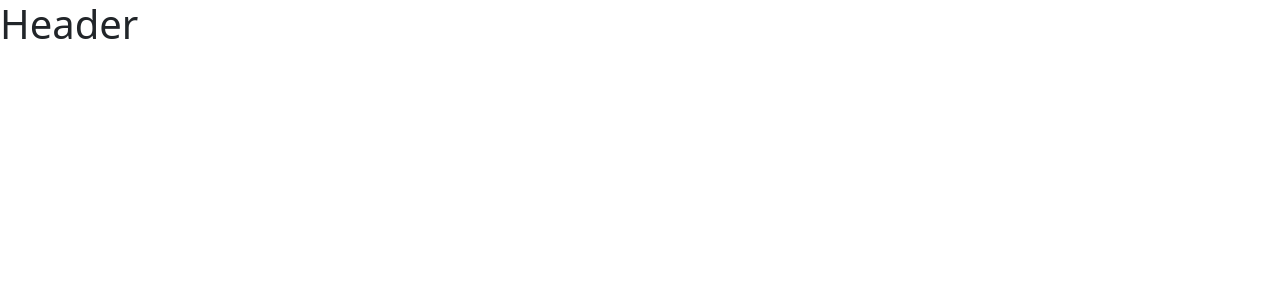
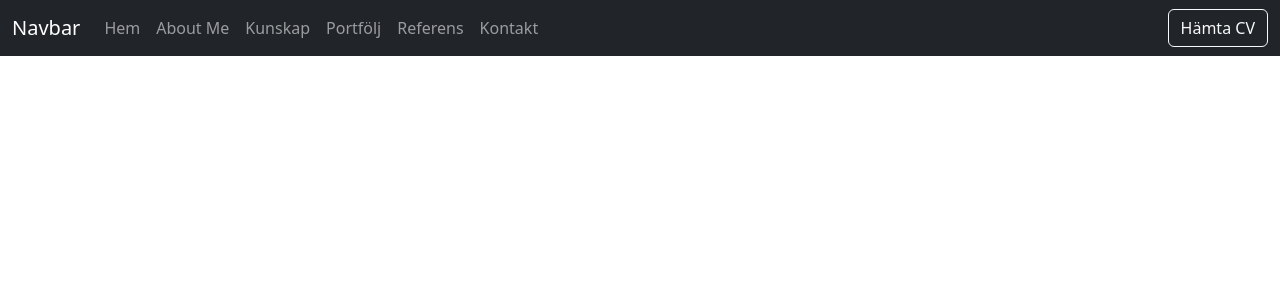
Before and after one commit to Limpan89/Portfolio, a React (Vite) app in the folder portfolio/: page / in a window 1280 px wide. Shown: the top 300 px of the page. Built offline with nearby package versions, Linux system fonts and the light colour scheme.

Commit message:
Applied stylings

```diff
--- a/portfolio/src/components/Header.jsx
+++ b/portfolio/src/components/Header.jsx
@@ -1,9 +1,28 @@
+import HeaderNavItem from "./HeaderNavItem"
 
 function Header() {
 
   return (
-    <header>
-      <h1>Header</h1>
+    <header className="sticky-top">
+      <nav className="navbar navbar-expand-lg bg-dark bottom-border border-body" data-bs-theme="dark">
+        <div className="container-fluid">
+          <a className="navbar-brand" href="#">Navbar</a>
+          <button className="navbar-toggler" type="button" data-bs-toggle="collapse" data-bs-target="#navbarSupportedContent" aria-controls="navbarSupportedContent" aria-expanded="false" aria-label="Toggle navigation">
+            <span className="navbar-toggler-icon"></span>
+          </button>
+          <div className="collapse navbar-collapse" id="navbarSupportedContent">
+            <ul className="navbar-nav me-auto mb-2 mb-lg-0">
+              <HeaderNavItem text="Hem" />
+              <HeaderNavItem text="About Me" />
+              <HeaderNavItem text="Kunskap" />
+              <HeaderNavItem text="Portfölj" />
+              <HeaderNavItem text="Referens" />
+              <HeaderNavItem text="Kontakt" />
+            </ul>
+            <button className="btn btn-outline-light" type="button">Hämta CV</button>
+          </div>
+        </div>
+      </nav>
     </header>
   )
 }
```
